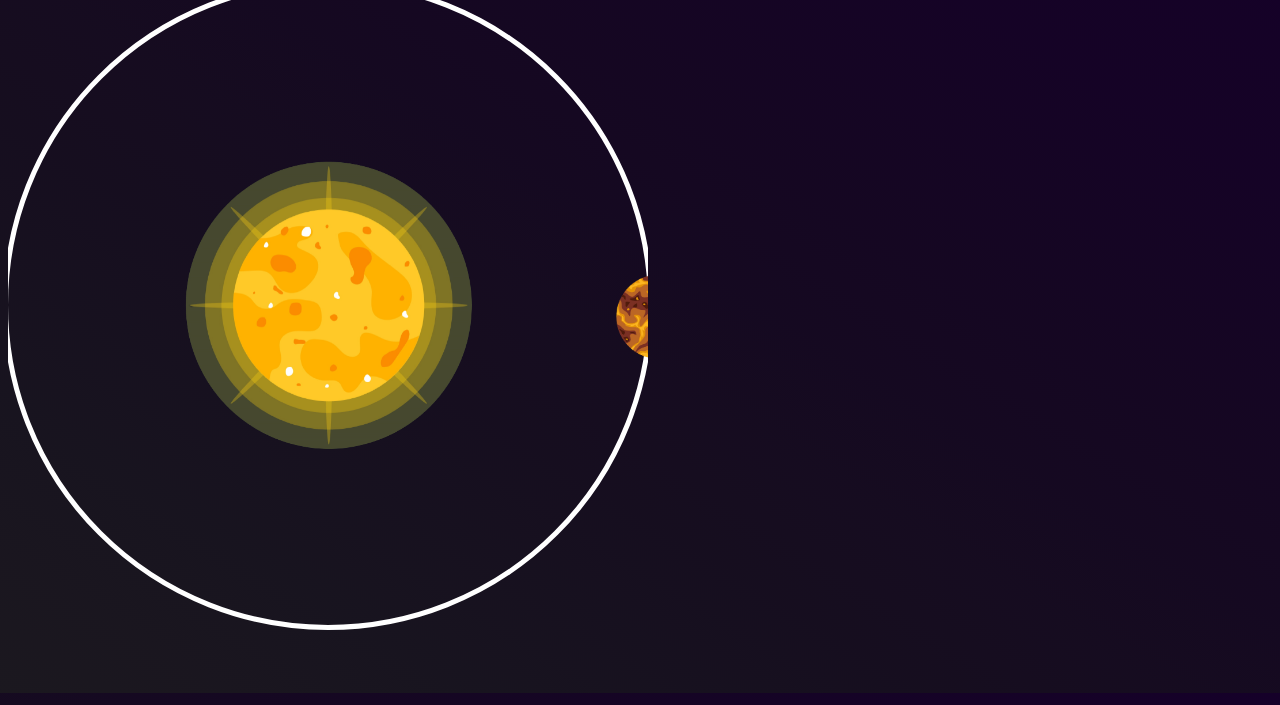
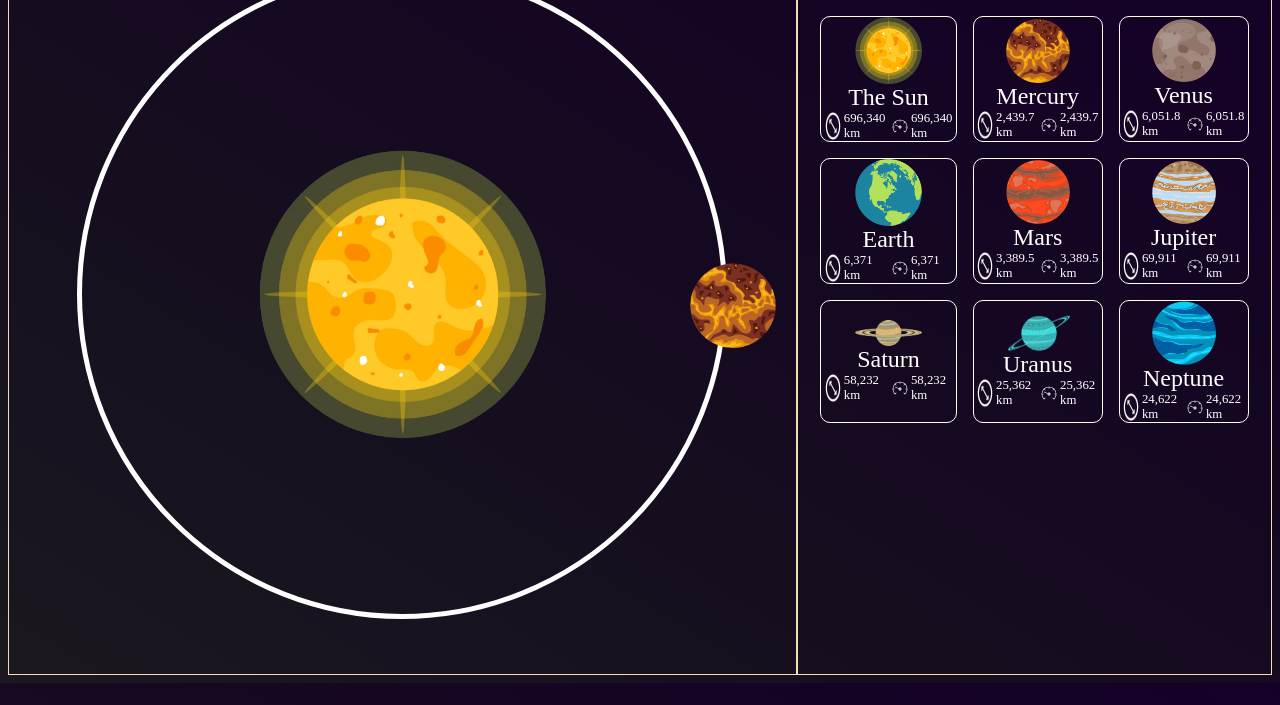
Before and after one commit to nikoleta-dimitrova/solar-system-model, a plain HTML site: page index.html in a window 1280 px wide. Shown: the part 95-800 px from the top of the page. Drawn offline with Linux system fonts and the light colour scheme.

Commit message:
Planet info grid + Dynamically load planet containers

```diff
--- a/index.html
+++ b/index.html
@@ -12,30 +12,34 @@
 <body>
     <section id="solar-system">
         <div class="orbit">
-            <img src="./assets/Mercury.png" class="planet" />
+            <img src="./assets/images/Mercury.png" class="planet" />
         </div>
         <div class="orbit">
-            <img src="./assets/Venus.png" class="planet" />
+            <img src="./assets/images/Venus.png" class="planet" />
         </div>
         <div class="orbit">
-            <img src="./assets/Earth.png" class="planet" />
+            <img src="./assets/images/Earth.png" class="planet" />
         </div>
         <div class="orbit">
-            <img src="./assets/Mars.png" class="planet" />
+            <img src="./assets/images/Mars.png" class="planet" />
         </div>
         <div class="orbit">
-            <img src="./assets/Jupiter.png" class="planet" />
+            <img src="./assets/images/Jupiter.png" class="planet" />
         </div>
         <div class="orbit">
-            <img src="./assets/Saturn.png" class="planet" />
+            <img src="./assets/images/Saturn.png" class="planet" />
         </div>
         <div class="orbit">
-            <img src="./assets/Uranus.png" class="planet" />
+            <img src="./assets/images/Uranus.png" class="planet" />
         </div>
         <div class="orbit">
-            <img src="./assets/Neptune.png" class="planet" />
+            <img src="./assets/images/Neptune.png" class="planet" />
         </div>
-        <img src="./assets/Sun.png" id="sun" />
+        <img src="./assets/images/Sun.png" id="sun" />
+    </section>
+    <section id="info">
+        <p id="title">Our Solar System</p>
+        <div class="planets-container"></div>
     </section>
     <script src="script.js"></script>
 </body>
--- a/json/planets.json
+++ b/json/planets.json
@@ -3,6 +3,7 @@
 		"id": "sun",
 		"name": "The Sun",
 		"size": "696,340 km",
+		"speed": "230 km/s",
 		"info": "",
 		"image": "./assets/images/Sun.png"
 	},
@@ -10,56 +11,64 @@
 		"id": "mercury",
 		"name": "Mercury",
 		"size": "2,439.7 km",
+		"speed": "47.36 km/s",
 		"info": "",
-		"image": "./assets/images/Sun.png"
+		"image": "./assets/images/Mercury.png"
 	},
 	{
 		"id": "venus",
 		"name": "Venus",
 		"size": "6,051.8 km",
+		"speed": "35.02 km/s",
 		"info": "",
-		"image": "./assets/images/Sun.png"
+		"image": "./assets/images/Venus.png"
 	},
 	{
 		"id": "earth",
 		"name": "Earth",
 		"size": "6,371 km",
+		"speed": "29.78 km/s",
 		"info": "",
-		"image": "./assets/images/Sun.png"
+		"image": "./assets/images/Earth.png"
 	},
 	{
 		"id": "mars",
 		"name": "Mars",
 		"size": "3,389.5 km",
+		"speed": "24.07 km/s",
 		"info": "",
-		"image": "./assets/images/Sun.png"
+		"image": "./assets/images/Mars.png"
 	},
 	{
 		"id": "jupiter",
 		"name": "Jupiter",
 		"size": "69,911 km",
+		"speed": "13.07 km/s",
 		"info": "",
-		"image": "./assets/images/Sun.png"
+		"image": "./assets/images/Jupiter.png"
 	},
 	{
 		"id": "saturn",
 		"name": "Saturn",
 		"size": "58,232 km",
+		"speed": "9.68 km/s",
 		"info": "",
-		"image": "./assets/images/Sun.png"
+		"image": "./assets/images/Saturn.png"
 	},
 	{
 		"id": "uranus",
 		"name": "Uranus",
 		"size": "25,362 km",
+		"speed": "6.80 km/s",
 		"info": "",
-		"image": "./assets/images/Sun.png"
+		"image": "./assets/images/Uranus.png"
 	},
 	{
 		"id": "neptune",
 		"name": "Neptune",
 		"size": "24,622 km",
+		"speed": "5.43 km/s",
 		"info": "",
-		"image": "./assets/images/Sun.png"
+		"image": "./assets/images/Neptune.png"
 	}
 ]
--- a/script.js
+++ b/script.js
@@ -1,8 +1,113 @@
+class Planet {
+
+    constructor(id, name, size, info, image) {
+        this.id = id;
+        this.name = name;
+        this.size = size;
+        this.info = info;
+        this.image = image
+    }
+
+    setName(name) {
+        this.name = name
+    }
+    getName() {
+        return this.name;
+    }
+
+    setSize(size) {
+        this.size = size
+    }
+    getSize() {
+        return this.size;
+    }
+
+    setInfo(info) {
+        this.info = info
+    }
+    getInfo() {
+       return this.info;
+    }
+
+    setImage(image) {
+        this.image = image
+    }
+    getImage() {
+        return this.image;
+    }
+}
+
+const loadPlanets = (callback) => {
+    var xobj = new XMLHttpRequest();
+    xobj.overrideMimeType("application/json");
+    xobj.open('GET', './json/planets.json', true);
+    xobj.onreadystatechange = function () {
+        if (xobj.readyState == 4 && xobj.status == "200") {
+            callback(xobj.responseText);
+        }
+    };
+    xobj.send(null);
+}
+
+const init = () => {
+    loadPlanets(function (response) {
+        var planets = JSON.parse(response);
+        planets.forEach(planet => {
+            var newPlanet = new Planet(planet.id, planet.name, planet.size, planet.info, planet.image)
+            var container = createPlanetCard(newPlanet);
+            document.querySelector(".planets-container").appendChild(container);
+        })
+    })
+}
+
+const createPlanetCard = (planet) => {
+    const container = document.createElement("div");
+    container.classList.add('planet-card');
+    const containerImage = document.createElement("img");
+    containerImage.src = planet.image;
+    const containerName = document.createElement("span");
+    containerName.textContent = planet.name;
+
+    const planetDetails = document.createElement("div");
+    planetDetails.classList.add('planet-details');
+
+    const planetSize = document.createElement("div");
+    planetSize.classList.add('planet-size');
+    const sizeImg = document.createElement("img");
+    sizeImg.src="./assets/images/vector-svg-graphic-11-512.webp";
+    const planetSizeValue = document.createElement("span");
+    planetSizeValue.textContent = planet.size;
+    planetSize.appendChild(sizeImg)
+    planetSize.appendChild(planetSizeValue);
+
+
+    const planetSpeed = document.createElement("div");
+    planetSpeed.classList.add('planet-speed');
+    const speedImg = document.createElement("img");
+    speedImg.src="./assets/images/speedometer.svg";
+    const planetSpeedValue = document.createElement("span");
+    planetSpeedValue.textContent = planet.size;
+    planetSpeed.appendChild(speedImg)
+    planetSpeed.appendChild(planetSpeedValue);
+
+
+    planetDetails.appendChild(planetSize);
+    planetDetails.appendChild(planetSpeed);
+
+    container.appendChild(containerImage);
+    container.appendChild(containerName);
+    container.appendChild(planetDetails);
+
+    return container;
+}
+
+window.onload = init();
+
 var solarSystem = document.getElementById("solar-system");
 var orbits = document.querySelectorAll(".orbit");
 var sun = document.getElementById("sun");
 
-let zoomLevels = [0.15, 0.2, 0.4, 0.6, 0.8, 1];
+let zoomLevels = [0.08, 0.1, 0.15, 0.2, 0.4, 0.6, 0.8, 1];
 let currentZoom = 3;
 var _startX = 0;
 var _startY = 0;
@@ -43,16 +148,18 @@ const OnMouseMove = (event) => {
 const mouseUp = () => {
     solarSystem.onmousemove = null;
     _offsetXOrbits = [];
-    _offsetYOrbits = []
+    _offsetYOrbits = [];
 }
 
 solarSystem.addEventListener('wheel', (e) => {
+    setTimeout(() => {
         if (e.deltaY < 0) {
             zoomIn()
         }
         else if (e.deltaY > 0) {
             zoomOut()
         }
+    }, 200);
 })
 
 solarSystem.addEventListener('mousedown', (event) => {
--- a/style.css
+++ b/style.css
@@ -1,33 +1,54 @@
+@font-face {
+    font-family: Nulshock;
+    src: url("./assets/fonts/nulshock.otf");
+}
+
 :root {
     --orbit-radius: 40rem;
     --sun-size: 18rem;
-    --preview-window-width: 50vw;
+    --preview-window-width: 47.5vw;
     --preview-window-height: 95vh;
 }
 
 body {
     background-image: linear-gradient(to right top, #1b181f, #1a161f, #18141f, #17111f, #160e1f, #160c20, #150921, #150722, #150524, #150326, #150227, #150029);
+    display: flex;
+    justify-content: center;
+    align-items: center;
+}
+
+#info {
+    display: flex;
+    flex-direction: column;
+    align-items: center;
+    height: var(--preview-window-height);
+    width: var(--preview-window-width);
+    border: 1px solid wheat;
+}
+
+#title {
+    text-align: center;
+    font-family: Nulshock, sans-serif;
+    color: white;
+    font-size: 2rem;
 }
 
 #solar-system {
     position: relative;
-    margin-top: 2.5vh;
     height: var(--preview-window-height);
     width: var(--preview-window-width);
     overflow: hidden;
     display: flex;
     align-items: center;
     justify-content: center;
+    width: 80%;
+    border: 1px solid wheat;
 }
 
 #sun {
     position: absolute;
     width: var(--sun-size);
     height: var(--sun-size);
-    pointer-events: none;
-    -moz-user-select: none;
-    -webkit-user-select: none;
-    user-select: none;
 }
 
 .orbit {
@@ -38,10 +59,17 @@ body {
 
 .planet {
     position: absolute;
-    pointer-events: none;
+}
+
+#sun,
+.planet,
+.orbit {
+    -webkit-user-drag: none;
+    user-select: none;
     -moz-user-select: none;
     -webkit-user-select: none;
-    user-select: none;
+    -ms-user-select: none;
+    pointer-events: none;
 }
 
 .orbit:nth-of-type(1) .planet {
@@ -85,7 +113,7 @@ body {
 }
 
 .orbit:nth-of-type(6) .planet {
-    animation: orbit6 12.3s linear infinite;
+    animation: orbit6 120.3s linear infinite;
     margin-top: 142rem;
     margin-left: 132rem;
     width: calc(var(--sun-size) * 2.2);
@@ -228,3 +256,50 @@ body {
         transform: rotate(360deg) translateX(calc(var(--orbit-radius) * 10.5 / 2)) rotate(-360deg);
     }
 }
+
+.planets-container {
+    display: grid;
+    grid-template-columns: auto auto auto;
+    row-gap: 1rem;
+    column-gap: 1rem;
+    width: 85%;
+    margin-inline: auto;
+    justify-content: center;
+}
+
+.planet-card {
+    display: flex;
+    flex-direction: column;
+    align-items: center;
+    justify-content: center;
+    border: 1px solid white;
+    border-radius: 10px;
+}
+
+.planet-card img {
+    width: 50%;
+}
+
+.planet-card span {
+    color: white;
+    font-size: 1.5rem;
+}
+
+.planet-details {
+    display: flex;
+}
+
+.planet-speed,
+.planet-size {
+    display: flex;
+    margin-inline: .2rem;
+}
+
+.planet-speed img, .planet-size img {
+    width: 1rem;
+    margin-right: .2rem;
+}
+
+.planet-speed span, .planet-size span {
+    font-size: .8rem;
+}
```
Also changed, not shown: assets/fonts/nulshock.otf (added), assets/images/Earth.png (renamed from assets/Earth.png), assets/images/Jupiter.png (renamed from assets/Jupiter.png), assets/images/Mars.png (renamed from assets/Mars.png), assets/images/Mercury.png (renamed from assets/Mercury.png), assets/images/Neptune.png (renamed from assets/Neptune.png), assets/images/Saturn.png (renamed from assets/Saturn.png), assets/images/Sun.png (renamed from assets/Sun.png), assets/images/Uranus.png (renamed from assets/Uranus.png), assets/images/Venus.png (renamed from assets/Venus.png), assets/images/speedometer.svg (added), assets/images/vector-svg-graphic-11-512.webp (added). Lines whose indentation alone changed are shown as unchanged.
